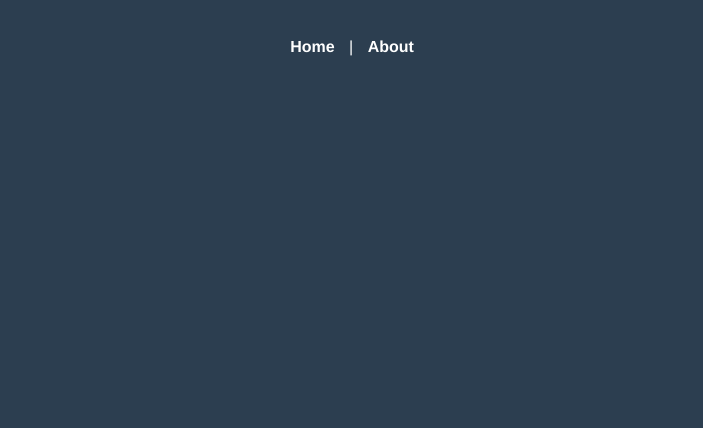
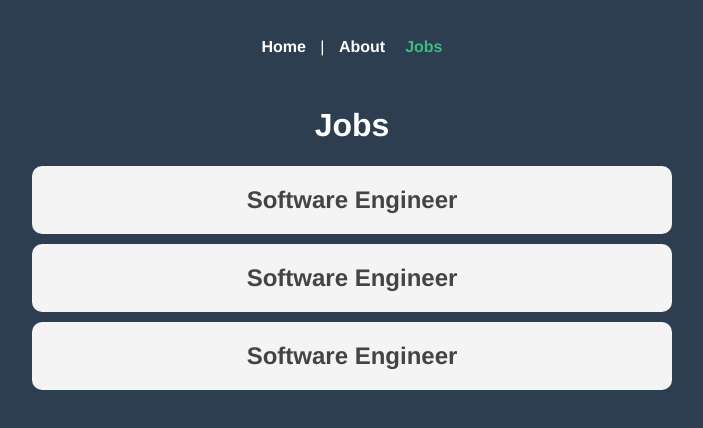
Before and after one commit to FourSqweez/vue3-beginner-projects, a Vue app: page /jobs in a window 1280 px wide. Before the commit this address had no page. Shown: the top 428 px of the page, without its empty margins (288-991 px from the left). Built offline with nearby package versions, Linux system fonts and the light colour scheme.

Commit message:
Dynamic links

```diff
--- a/src/App.vue
+++ b/src/App.vue
@@ -2,6 +2,7 @@
   <nav>
     <router-link to="/">Home</router-link> |
     <router-link :to="{ name: 'about' }">About</router-link>
+    <router-link :to="{ name: 'jobs' }">Jobs</router-link>
   </nav>
   <router-view />
 </template>
--- a/src/router/index.js
+++ b/src/router/index.js
@@ -1,6 +1,8 @@
+import JobDetails from '@/views/jobs/JobDetails.vue'
 import { createRouter, createWebHistory } from 'vue-router'
 import AboutView from '../views/AboutView.vue'
 import HomeView from '../views/HomeView.vue'
+import JobsView from '../views/jobs/JobsView.vue'
 
 const routes = [
   {
@@ -13,6 +15,17 @@ const routes = [
     name: 'about',
     component: AboutView,
   },
+  {
+    path: '/jobs',
+    name: 'jobs',
+    component: JobsView,
+  },
+  {
+    path: '/jobs/:id',
+    name: 'job-details',
+    component: JobDetails,
+    props: true,
+  },
 ]
 
 const router = createRouter({
--- /dev/null
+++ b/src/views/jobs/JobDetails.vue
@@ -0,0 +1,16 @@
+<template>
+  <h1>Job Details</h1>
+  <p>The job id is {{ id }}</p>
+</template>
+
+<script>
+export default {
+  name: 'JobDetails',
+  props: ['id'],
+  //   data() {
+  //     return {
+  //       id: this.$route.params.id,
+  //     }
+  //   },
+}
+</script>
--- /dev/null
+++ b/src/views/jobs/JobsView.vue
@@ -0,0 +1,64 @@
+<template>
+  <div>
+    <h1>Jobs</h1>
+    <div v-for="job in jobs" :key="job.id" class="job">
+      <router-link :to="{ name: 'job-details', params: { id: job.id } }">
+        <h2>{{ job.title }}</h2>
+      </router-link>
+    </div>
+  </div>
+</template>
+
+<script>
+export default {
+  data() {
+    return {
+      jobs: [
+        {
+          title: 'Software Engineer',
+          id: 1,
+          details:
+            'Lorem ipsum dolor sit amet consectetur adipisicing elit. Quisquam, quos.',
+        },
+        {
+          title: 'Software Engineer',
+          id: 2,
+          details:
+            'Lorem ipsum dolor sit amet consectetur adipisicing elit. Quisquam, quos.',
+        },
+        {
+          title: 'Software Engineer',
+          id: 3,
+          details:
+            'Lorem ipsum dolor sit amet consectetur adipisicing elit. Quisquam, quos.',
+        },
+      ],
+    }
+  },
+}
+</script>
+
+<style>
+.job h2 {
+  background: #f4f4f4;
+  padding: 20px;
+  border-radius: 10px;
+  margin: 10px auto;
+  max-width: 600px;
+  cursor: pointer;
+  color: #444;
+}
+.job h2:hover {
+  background: #ddd;
+}
+.job a {
+  text-decoration: none;
+}
+
+button {
+  margin: 0 10px;
+  padding: 10px;
+  border: none;
+  border-radius: 4px;
+}
+</style>
```
